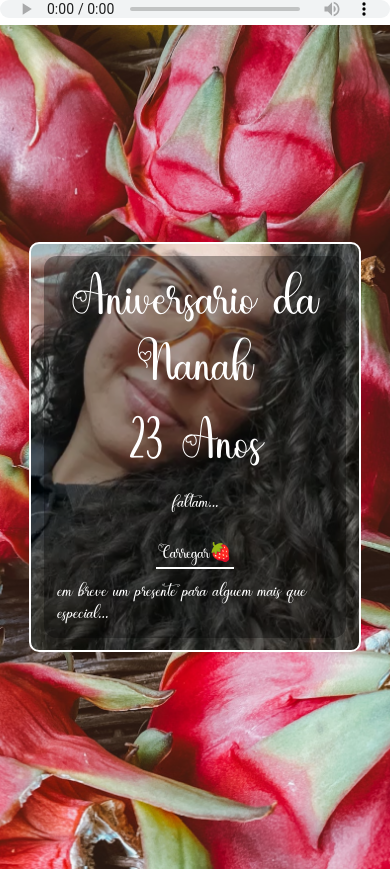
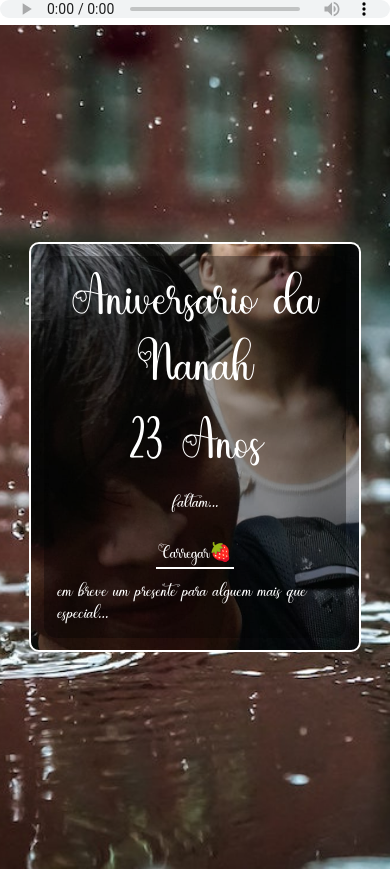
Before and after one commit to PrinzLiebe/contador, a website: page index.html in a window 390 px wide. Drawn offline with nearby package versions, Linux system fonts and the light colour scheme.

Commit message:
update12/04

```diff
--- a/sconter.css
+++ b/sconter.css
@@ -19,7 +19,7 @@ audio{
 
 #lightContent{
     min-height: 100vh;
-    background: black url("./imgs/pitaya.jpg") no-repeat center center/cover;
+    background: black url("./imgs/rain.jpg") no-repeat center center/cover;
     display: flex;
     flex-direction: column;
     justify-content: center;
@@ -107,7 +107,7 @@ h2{
     #imgContent{
         width: 85%;
         height: auto;
-        background: black url('./imgs/nanah.png') no-repeat center center/cover;
+        background: black url('./imgs/beijinho.jpeg') no-repeat center center/cover;
         margin: 3rem 0 3rem 0;
     }
 }
```
Also changed, not shown: imgs/rain-full.jpg (added), imgs/rain.jpg (added), imgs/umbrella-full.jpg (added).
